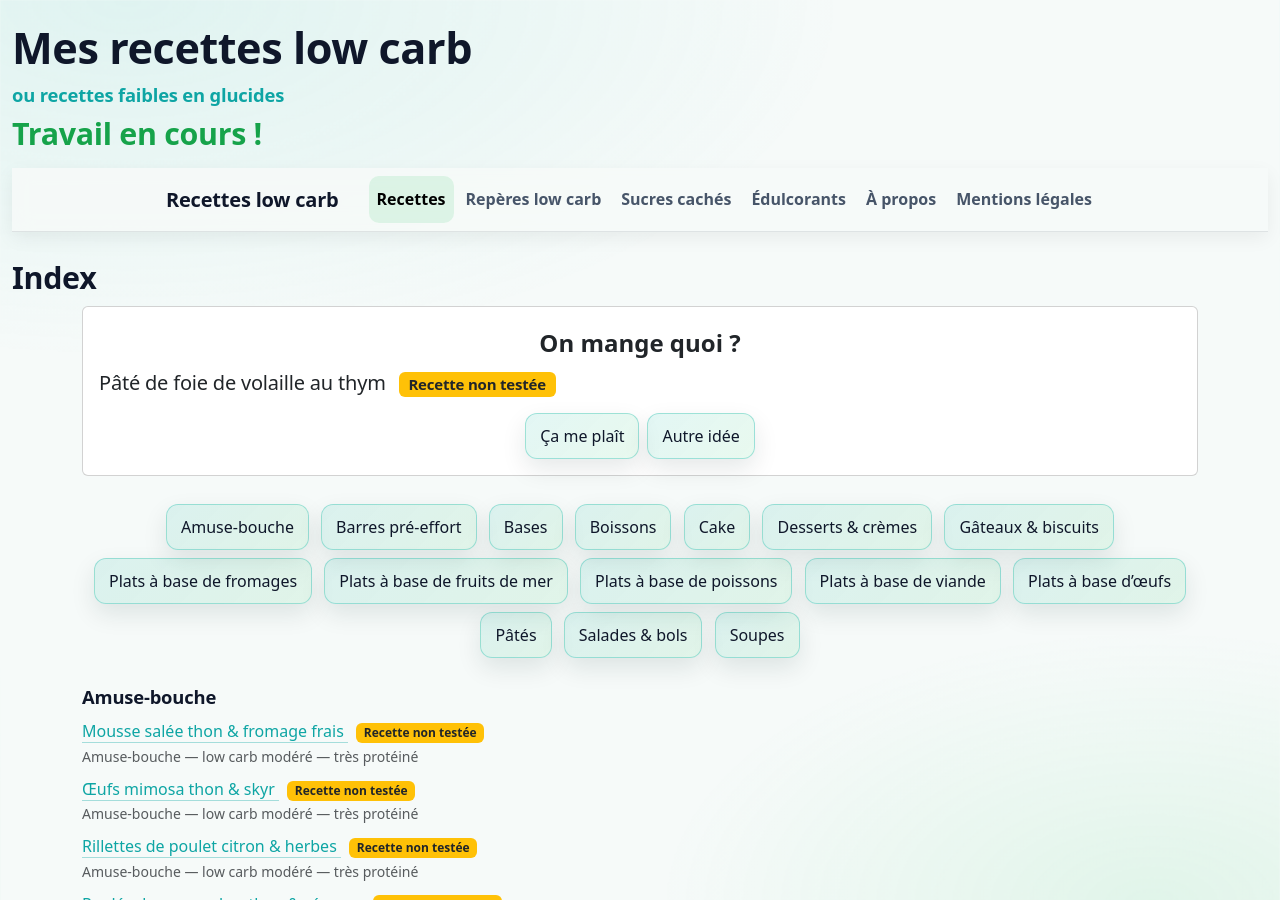
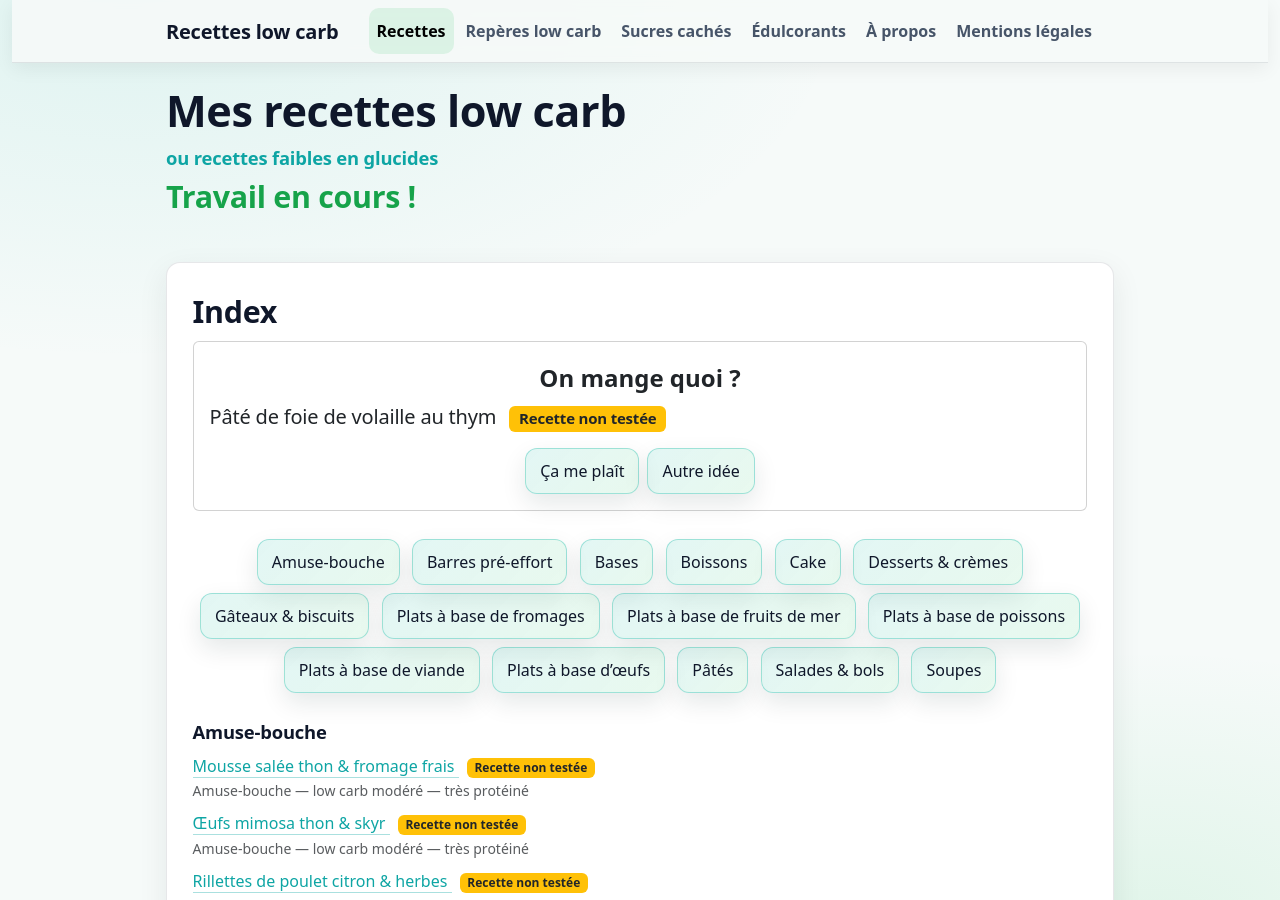
Before and after one commit to laurie-boissay/laurie-boissay.github.io, a Jekyll site: the page built from index.html, in a window 1280 px wide and 900 px high. Built offline with Jekyll 4.4.1, drawn with Linux system fonts in a browser that asks for light colours.

Commit message:
Update index.html

```diff
--- a/index.html
+++ b/index.html
@@ -1,29 +1,18 @@
 ---
+layout: page
 title: "Recettes low carb"
 description: "Mes recettes low carb (recettes faibles en glucides). Index par catégories."
+page_h1: "Mes recettes low carb"
+page_h3: "ou recettes faibles en glucides"
+page_h2_orange: "Travail en cours !"
+body_id: "home"
 ---
 
-<!DOCTYPE html>
-<html lang="fr">
-<head>
-  {% include head.html %}
-</head>
-
-<body class="container-fluid">
-
-  <header id="objectifs" class="marge">
-    <h1><strong>Mes recettes low carb</strong></h1>
-    <h3><span class="bleu">ou recettes faibles en glucides</span></h3>
-    <h2><span class="orange">Travail en cours !</span></h2>
-  </header>
-
-  {% include navbar.html %}
-
-  <section class="marge" id="index">
+<section id="index">
   <h2>Index</h2>
 
   <!-- Suggestion aléatoire -->
-    <div class="container mb-4">
+  <div class="mb-4">
     <div id="random-pick"></div>
   </div>
 
@@ -31,28 +20,22 @@ description: "Mes recettes low carb (recettes faibles en glucides). Index par ca
   {% assign grouped = all_recipes | group_by: "recipe_group" | sort: "name" %}
 
   <!-- Boutons catégories -->
-    <div class="container text-center mb-4">
+  <div class="text-center mb-4">
     {% for g in grouped %}
       <a class="btn btn-outline-primary m-1" href="#{{ g.name | slugify }}">{{ g.name }}</a>
     {% endfor %}
   </div>
 
   <!-- Sections catégories -->
-    <div class="container" id="recipes-index">
+  <div id="recipes-index">
     {% for g in grouped %}
       <h3 id="{{ g.name | slugify }}">{{ g.name }}</h3>
 
-        <div
-          class="recipe-group-block mb-4"
-          data-recipe-group="{{ g.name | escape }}"
-        >
+      <div class="recipe-group-block mb-4" data-recipe-group="{{ g.name | escape }}">
         {% assign group_recipes = g.items | sort: "recipe_sort" %}
 
         {% for r in group_recipes %}
-            <article
-              class="recipe-card mb-2"
-              data-tags="{{ r.tags | join: ',' | escape }}"
-            >
+          <article class="recipe-card mb-2" data-tags="{{ r.tags | join: ',' | escape }}">
             <a
               href="{{ r.url | relative_url }}"
               data-tested="{{ r.recipe_tested }}"
@@ -62,30 +45,24 @@ description: "Mes recettes low carb (recettes faibles en glucides). Index par ca
             </a>
 
             {% if r.recipe_tested == false %}
-                <span class="badge bg-warning text-dark ms-2">
-                  Recette non testée
-                </span>
+              <span class="badge bg-warning text-dark ms-2">Recette non testée</span>
             {% endif %}
 
             {% if r.recipe_subtitle %}
-                <div class="text-muted small">
-                  {{ r.recipe_subtitle }}
-                </div>
+              <div class="text-muted small">{{ r.recipe_subtitle }}</div>
             {% endif %}
           </article>
         {% endfor %}
       </div>
     {% endfor %}
   </div>
-  </section>
 
-  <footer class="marge">
-    <div class="container text-center">
+  <hr class="my-4">
+
+  <div class="text-center muted">
     Dernière mise à jour le {{ site.time | date: "%d/%m/%Y" }}
   </div>
-  </footer>
-
-  {% include scripts.html %}
+</section>
 
 <script>
   const EXCLUDED_TAG = "gout-sucre";
@@ -219,6 +196,3 @@ description: "Mes recettes low carb (recettes faibles en glucides). Index par ca
 
   pickAndRender();
 </script>
-
-</body>
-</html>
```
Lines whose indentation alone changed are shown as unchanged.
